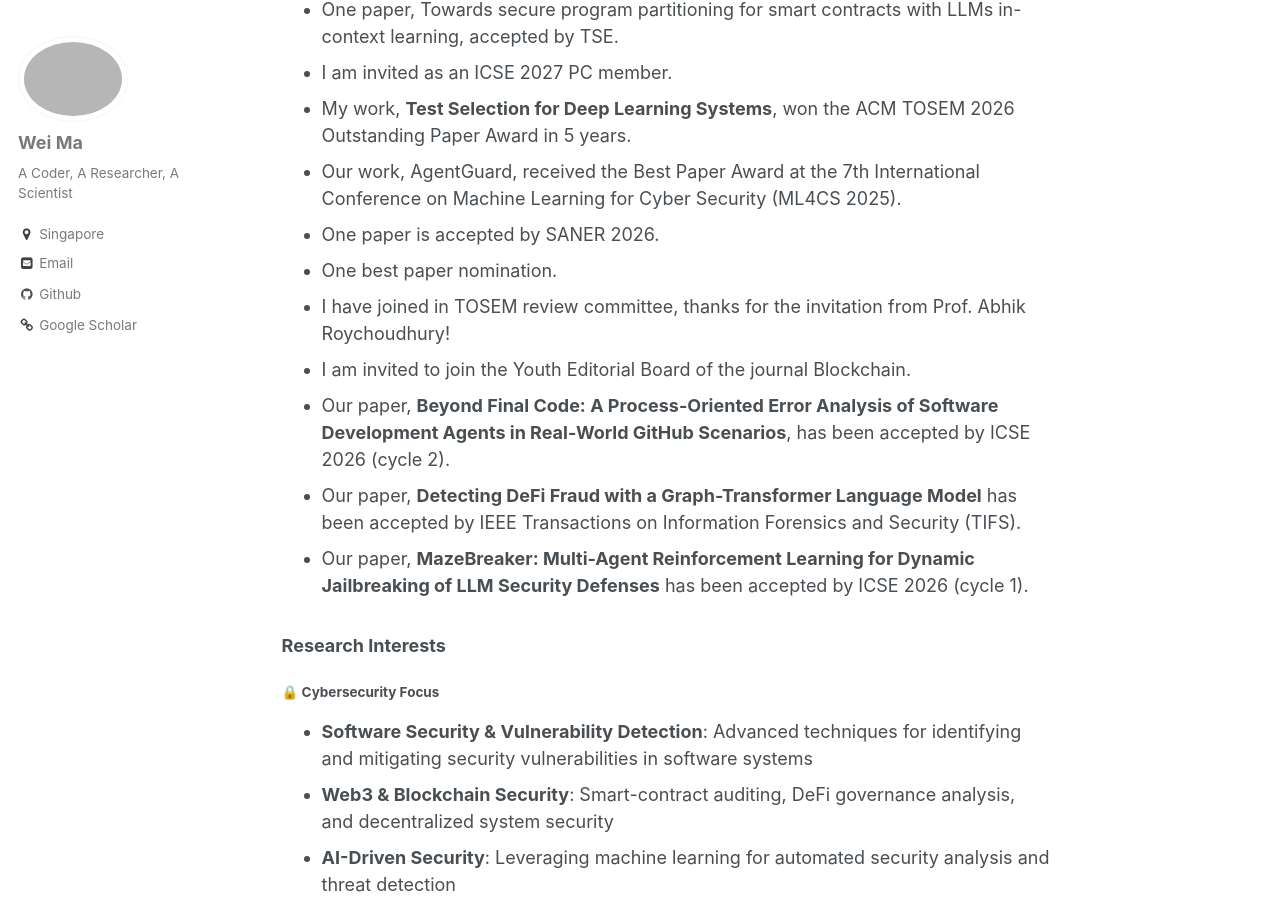
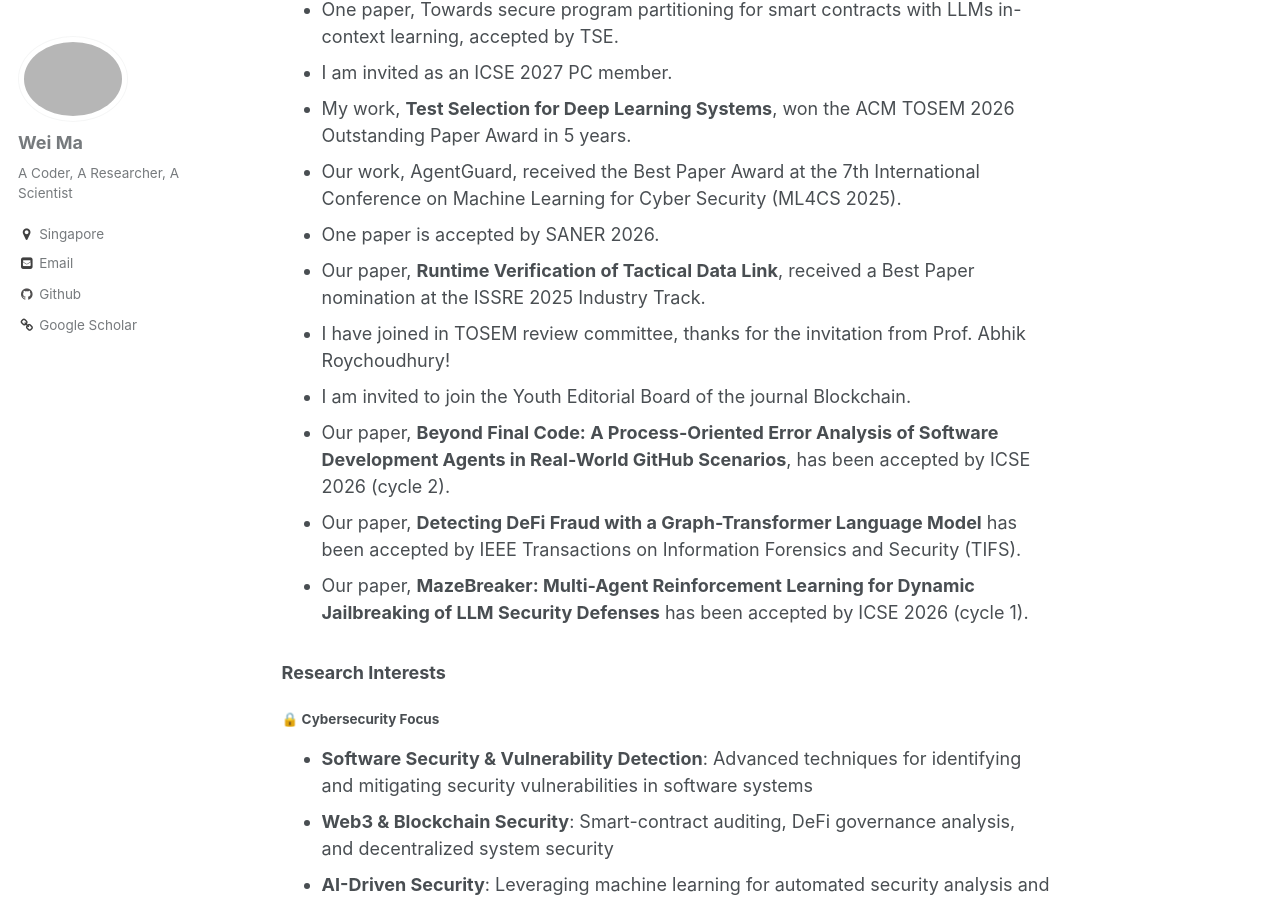
Before and after one commit to Marvinmw/weima, a Jekyll site: the page built from _pages/about.md, in a window 1280 px wide and 900 px high, scrolled down 1379 px. Built offline with Jekyll 4.4.1, drawn with Linux system fonts in a browser that asks for light colours.

Commit message:
Name the ISSRE 2025 best paper nomination
Replace the placeholder "One best paper nomination" news item with the
actual paper (Runtime Verification of Tactical Data Link) in both
languages, and mark it on the publications page.

Co-Authored-By: Claude Opus 5 <noreply@anthropic.com>

```diff
--- a/_pages/about.md
+++ b/_pages/about.md
@@ -29,7 +29,7 @@ I earned my Ph.D. at the **University of Luxembourg** under [Prof. Yves Le Traon
 - My work, **Test Selection for Deep Learning Systems**, won the ACM TOSEM 2026 Outstanding Paper Award in 5 years.
 - Our work, AgentGuard, received the Best Paper Award at the 7th International Conference on Machine Learning for Cyber Security (ML4CS 2025).
 - One paper is accepted by SANER 2026.
-- One best paper nomination.
+- Our paper, **Runtime Verification of Tactical Data Link**, received a Best Paper nomination at the ISSRE 2025 Industry Track.
 - I have joined in TOSEM review committee, thanks for the invitation from Prof. Abhik Roychoudhury!
 - I am invited to join the Youth Editorial Board of the journal Blockchain.
 - Our paper, **Beyond Final Code: A Process-Oriented Error Analysis of Software Development Agents in Real-World GitHub Scenarios**, has been accepted by ICSE 2026 (cycle 2).
```
Also changed, not shown: _pages/about-zh.md (+1 -1 lines), _pages/publications.md (+1 -1 lines).
